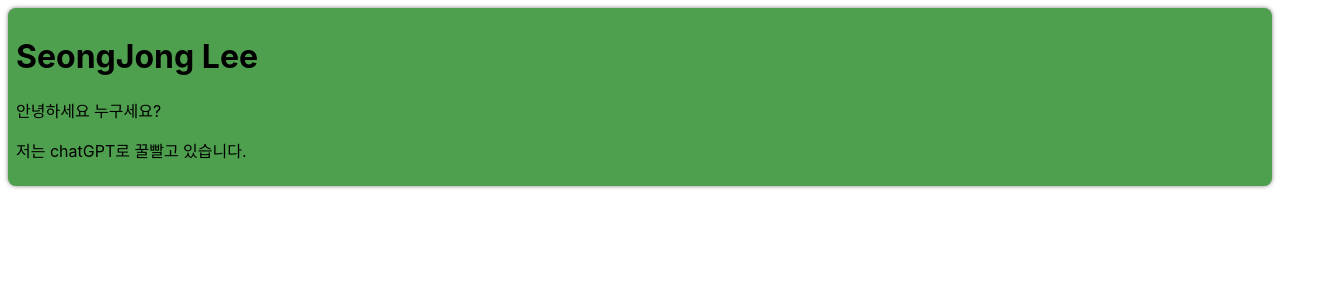
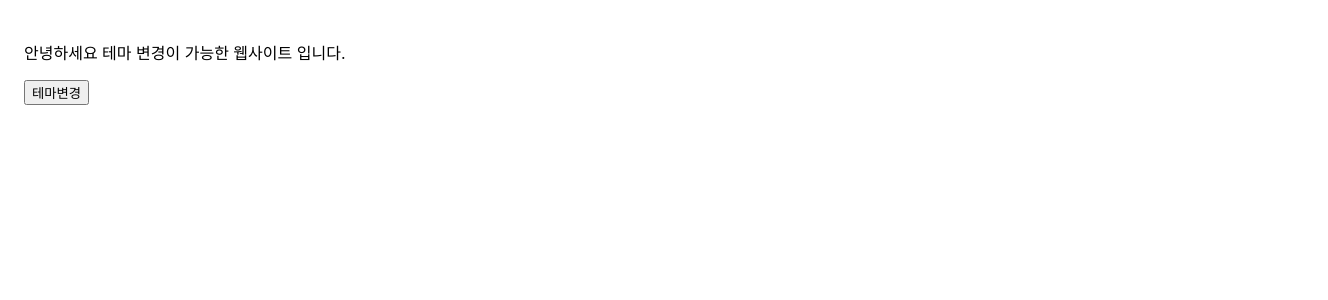
Before and after one commit to LSJTHON/my-app, a React (Create React App) app: page / in a window 1280 px wide. Shown: the top 300 px of the page, 1328 px wide, since content can reach past the window. Built offline with nearby package versions, Linux system fonts and the light colour scheme.

Commit message:
테마변경

```diff
--- a/src/App.js
+++ b/src/App.js
@@ -1,5 +1,5 @@
 import logo from './logo.svg';
-import './Card.jsx';
+import './App.css';
 
 function App() {
   return (
--- /dev/null
+++ b/src/chapter_14/DarkOrLight.jsx
@@ -0,0 +1,23 @@
+import { useState, useCallback } from "react";
+import ThemeContext from "./ThemeContext";
+import MainContext from "./MainContent";
+
+function DarkOrLight(props) {
+  const [theme, setTheme] = useState("light");
+
+  const toggleTheme = useCallback(() => {
+    if (theme == "light") {
+      setTheme("dark");
+    } else if (theme == "dark") {
+      setTheme("light");
+    }
+  }, [theme]);
+
+
+return (
+  <ThemeContext.Provider value={{ theme, toggleTheme }}>
+    <MainContext />
+  </ThemeContext.Provider>
+);
+}
+export default DarkOrLight;
--- /dev/null
+++ b/src/chapter_14/MainContent.jsx
@@ -0,0 +1,23 @@
+import { useContext } from "react";
+import ThemeContext from "./ThemeContext";
+
+function MainContext(props) {
+  const { theme, toggleTheme } = useContext(ThemeContext);
+
+  return (
+    <div
+      style={{
+        width: "100vw",
+        height: "100vh",
+        padding: "1.5rem",
+        backgroundColor: theme == "light" ? "white" : "black",
+        color: theme == "light" ? "black" : "white",
+      }}
+    >
+      <p>안녕하세요 테마 변경이 가능한 웹사이트 입니다.</p>
+      <button onClick={toggleTheme}>테마변경</button>
+    </div>
+  );
+}
+
+export default MainContext;
--- /dev/null
+++ b/src/chapter_14/ThemeContext.jsx
@@ -0,0 +1,6 @@
+import React from "react";
+
+const ThemeContext = React.createContext();
+ThemeContext.displayName= "ThemeContext";
+
+export default ThemeContext;
--- a/src/index.js
+++ b/src/index.js
@@ -16,12 +16,13 @@
 import SignUp from './chapter_11/SignUp';
 import Calculator from './chapter_12/Calculator';
 import ProfileCard from './chapter_13/ProfileCard';
+import DarkOrLight from './chapter_14/DarkOrLight';
 
 const root = ReactDOM.createRoot(document.getElementById('root'));
 
   root.render(
     <React.StrictMode>
-      <ProfileCard />
+      <DarkOrLight />
     </React.StrictMode>
   );
 
```
